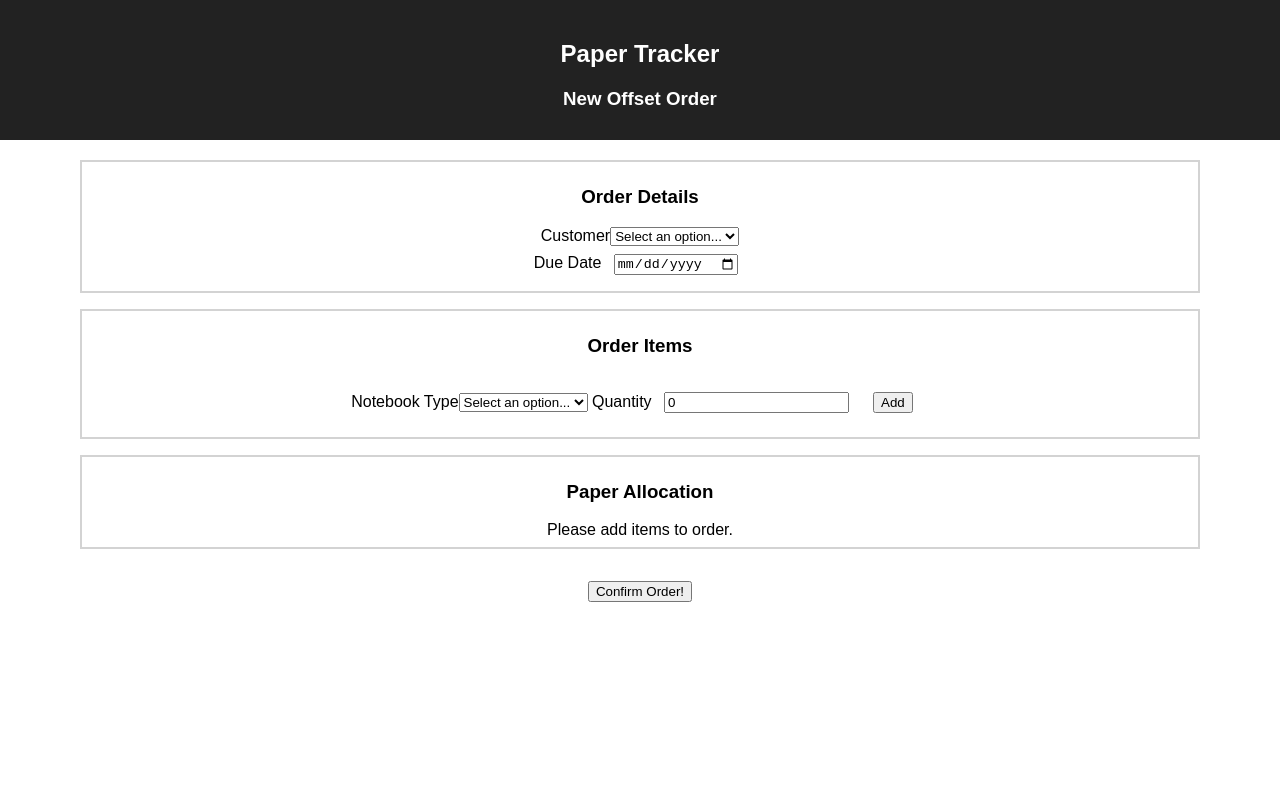
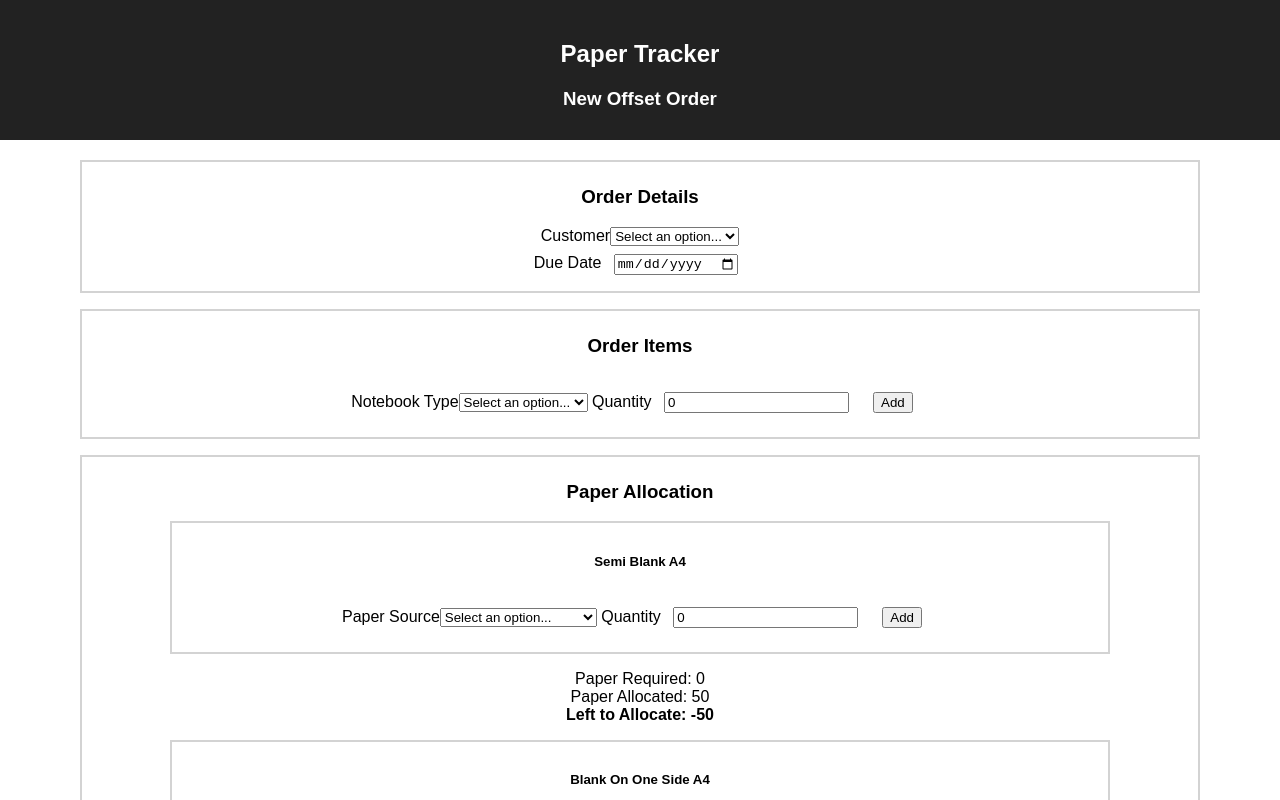
Before and after one commit to dwtong/pt-frontend, a React (Create React App) app: page / in a window 1280 px wide. Shown: the top 800 px of the page. Built offline with nearby package versions, Linux system fonts and the light colour scheme.

Commit message:
Move logic for OrderPaper and OrderItems out of OrderForm, calculate paper required

```diff
--- a/src/components/OrderForm.jsx
+++ b/src/components/OrderForm.jsx
@@ -1,10 +1,9 @@
 import React, { Component } from 'react';
 import AddNewItem from './AddNewItem';
+import addOrUpdateQuantity from './add-or-update-quantity';
 import OrderItems from './OrderItems';
 import OrderDetails from './OrderDetails';
 import OrderPaper from './OrderPaper';
-import OrderPaperItem from './OrderPaperItem';
-import OrderPaperSummary from './OrderPaperSummary';
 
 import { CUSTOMERS, BOOKS, PAPERS } from '../config/mock-data';
 
@@ -25,15 +24,14 @@ class OrderForm extends Component {
         customer: null,
         dueDate: null,
         items: [],
-        papers: [],
+        sources: [],
       },
     }
 
     this.onCustomerChange = this.onCustomerChange.bind(this);
     this.onDueDateChange = this.onDueDateChange.bind(this);
-    this.onNewItem = this.onNewItem.bind(this);
+    this.addOrderItem = this.addOrderItem.bind(this);
     this.addPaperSource = this.addPaperSource.bind(this);
-    // this.calculatePaperQuantity = this.calculatePaperQuantity.bind(this);
   }
 
   onCustomerChange(event) {
@@ -44,53 +42,32 @@ class OrderForm extends Component {
     this.setState({ order: { ...this.state.order, dueDate: event.target.value } });
   }
 
-  onNewItem(item) {
-    const { data, order } = this.state;
-    const bookId = parseInt(item.selection, 10);
-    const quantity = parseInt(item.quantity, 10);
-    const items = [...order.items];
-    const index = items.findIndex(i => i.bookId === bookId);
+  addOrderItem(item) {
+    const { order } = this.state;
+    const items = addOrUpdateQuantity({
+      array: order.items,
+      identifierName: 'bookId',
+      identifier: item.selection,
+      quantity: item.quantity
+    });
 
-    if (index >= 0) {
-      items[index].quantity += quantity;
-      this.setState({order: { ...this.state.order, items } });
-
-    } else {
-      items.push({bookId, quantity});
-      const book = data.books.find((nb) => nb.id === bookId);
-      const papers = [...order.papers];
-
-      book.pages.forEach((page, index) => {
-        if (!order.papers.find((p) => p.paperId === page.paperId)) {
-          papers.push({paperId: page.paperId, sources: []});
-          console.log(papers);
-        }
-
-        if (index >= book.pages.length - 1) {
-          this.setState({order: { ...this.state.order, items, papers } });
-        }
-      });
-    }
+    this.setState({order: { ...order, items } });
   }
 
-  addPaperSource(source, paper) {
-    const sourceId = source.selection;
-    const papers = this.state.order.paper;
-    const sources = [...papers.sources];
-    if (sources && sources[sourceId]) {
+  addPaperSource(source) {
+    const { order } = this.state;
+    const sources = addOrUpdateQuantity({
+      array: order.sources,
+      identifierName: 'sourceId',
+      identifier: source.selection,
+      quantity: source.quantity
+    });
 
-    }
-    // const updatedSource = { id: source.id, quantity: source.quantity }
-    // source.option, source.quantity, paper.id
-    // find paper in order using paper.id
-    // update order.sources with {id: source.option, quantity: source.quantity}
-    const index = papers.findIndex(p => p.id === paper.id);
-    sources[index] = { ...sources[index],  };
+    this.setState({order: { ...order, sources }})
   }
 
   render () {
     const { data, order } = this.state;
-    const paperOptions = data.papers.map(paper => {return {name: paper.name, id: paper.id}});
 
     return (
       <div>
@@ -105,29 +82,15 @@ class OrderForm extends Component {
         <OrderItems
           books={data.books}
           items={order.items}
-          newItem={this.onNewItem}
+          addItem={this.addOrderItem}
         />
 
-        <OrderPaper>
-          {order.papers && order.papers.length > 0 ? order.papers.map(paper =>
-            <div>
-              <OrderPaperItem
-                key={paper.type}
-                label={paper.type}>
-
-                <AddNewItem
-                  label="Paper Source"
-                  options={paperOptions}
-                  addItem={source => this.addPaperSource(source, paper)} />
-              </OrderPaperItem>
-
-              <OrderPaperSummary
-                required={paper.required}
-                allocated={paper.allocated} />
-
-            </div>
-          ) : 'Please add items to order.'}
-        </OrderPaper>
+        <OrderPaper
+          books={data.books}
+          order={order}
+          paperTypes={data.papers}
+          addPaperSource={this.addPaperSource}
+        />
 
         <button>Confirm Order!</button>
       </div>
--- a/src/components/OrderItems.jsx
+++ b/src/components/OrderItems.jsx
@@ -3,7 +3,7 @@ import AddNewItem from './AddNewItem';
 import OrderItem from './OrderItem';
 import { borderStyle } from '../styles';
 
-const OrderItems = ({books, items, newItem}) => {
+const OrderItems = ({books, items, addItem}) => {
   return (
     <div style={borderStyle}>
       <h3>Order Items</h3>
@@ -16,7 +16,7 @@ const OrderItems = ({books, items, newItem}) => {
       <AddNewItem
         label="Notebook Type"
         options={books}
-        addItem={newItem} />
+        addItem={addItem} />
     </div>
   );
 };
--- a/src/components/OrderPaper.jsx
+++ b/src/components/OrderPaper.jsx
@@ -1,10 +1,56 @@
 import React from 'react';
+import OrderPaperItem from './OrderPaperItem';
+import OrderPaperSummary from './OrderPaperSummary';
+import AddNewItem from './AddNewItem';
 import { borderStyle } from '../styles';
 
-const OrderPaper = ({ children }) =>
-  <div style={borderStyle}>
-    <h3>Paper Allocation</h3>
-    {children}
-  </div>
+const OrderPaper = ({ books, order, paperTypes, addPaperSource }) => {
+  const calcPaperRequired = (paperType) => {
+    if (order.items && order.items.length > 0) {
+      return order.items.reduce((sum, item) => {
+        // match order item with book
+        const book = books.find(b => b.id === item.bookId);
+        // match page of book with paper type
+        const page = book && book.pages.find(p => p.paperId === paperType.id);
+        // multiply number of pages required per book by quantity of books in order
+        return page && sum + page.quantity * item.quantity;
+      }, 0);
+
+    } else {
+      return 0;
+    }
+  };
+
+  const calcPaperAllocated = () => {
+    return 50;
+  };
+
+  return (
+    <div style={borderStyle}>
+      <h3>Paper Allocation</h3>
+
+      {paperTypes && paperTypes.length > 0 ? paperTypes.map(pt =>
+        <div>
+          <OrderPaperItem
+            key={pt.id}
+            label={pt.name}>
+
+            <AddNewItem
+              label="Paper Source"
+              options={paperTypes.map(p => {return {name: p.name, id: p.id}})}
+              addItem={addPaperSource}
+            />
+          </OrderPaperItem>
+
+          <OrderPaperSummary
+            required={calcPaperRequired(pt)}
+            allocated={calcPaperAllocated(pt)}
+          />
+
+        </div>
+      ) : 'Please add items to order.'}
+    </div>
+  );
+};
 
 export default OrderPaper;
--- /dev/null
+++ b/src/components/add-or-update-quantity.js
@@ -0,0 +1,16 @@
+const addOrUpdateQuantity = ({array, identifierName, identifier, quantity}) => {
+  const id = parseInt(identifier, 10);
+  const qty = parseInt(quantity, 10);
+  const newArray = [...array];
+  const index = newArray.findIndex(i => i[identifierName] === id);
+
+  if (index >= 0) {
+    newArray[index].quantity += qty;
+  } else {
+    newArray.push({ [identifierName]: id, quantity: qty });
+  }
+
+  return newArray;
+};
+
+export default addOrUpdateQuantity;
--- a/src/config/mock-data.js
+++ b/src/config/mock-data.js
@@ -64,13 +64,17 @@ const exampleState = {
       {bookId: 200, quantity: 100},
       {bookId: 201, quantity: 50},
     ],
-    papers: [
-      {
-        paperId: 100, sources: [
-          {sourceId: 1001, quantity: 300},
-          {sourceId: 1000, quantity: 200},
-        ]
-      }
+    sources: [
+      {sourceId: 1000, quantity: 200},
+      {sourceId: 1001, quantity: 300},
     ]
   },
+  //   papers: [
+  //     {
+  //       paperId: 100, sources: [
+  //         {sourceId: 1001, quantity: 300},
+  //         {sourceId: 1000, quantity: 200},
+  //       ]
+  //     }
+  //   ]
 }
```
Also changed, not shown: src/components/__fixtures__/OrderPaper/with-order-items.js (added, +48 -0 lines).
